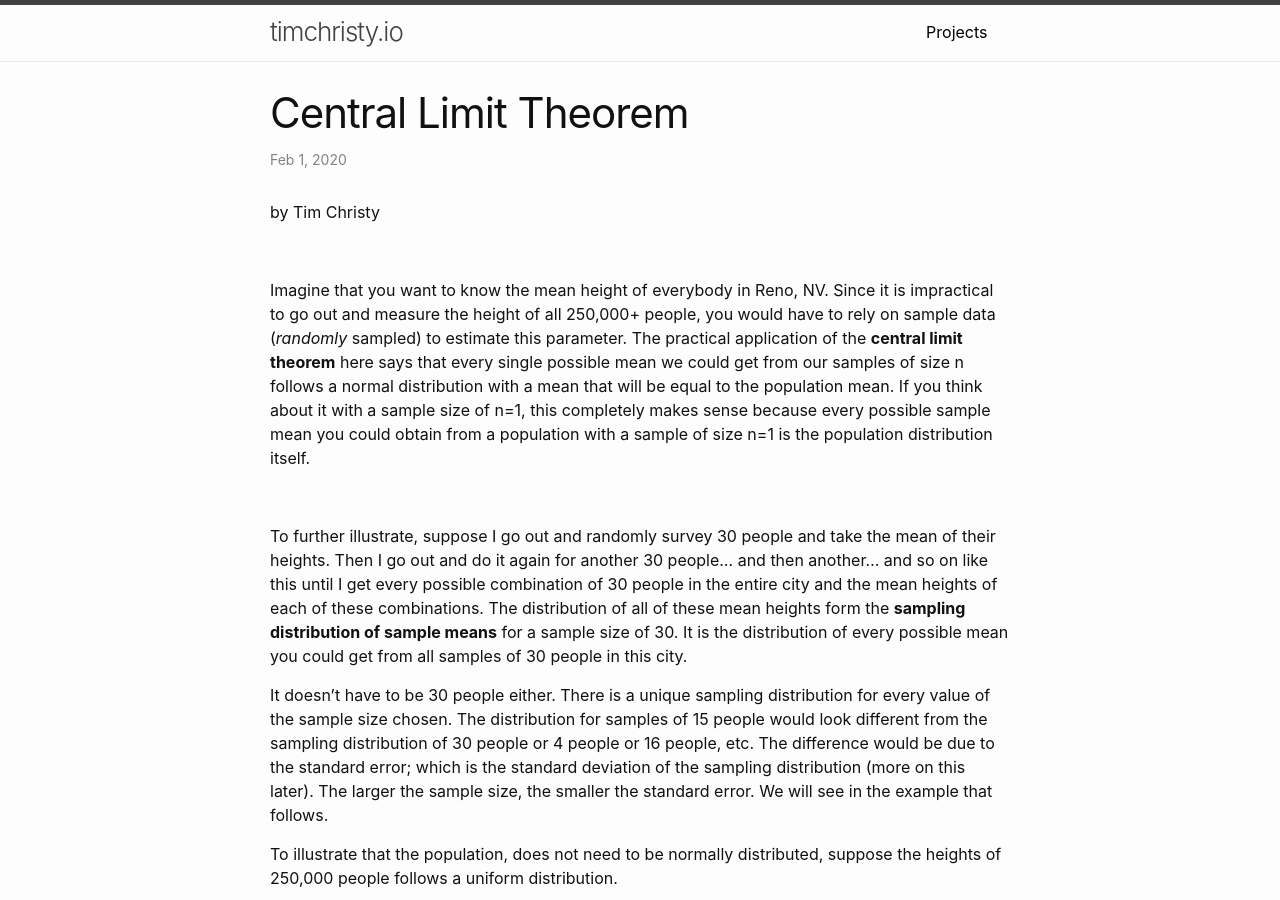
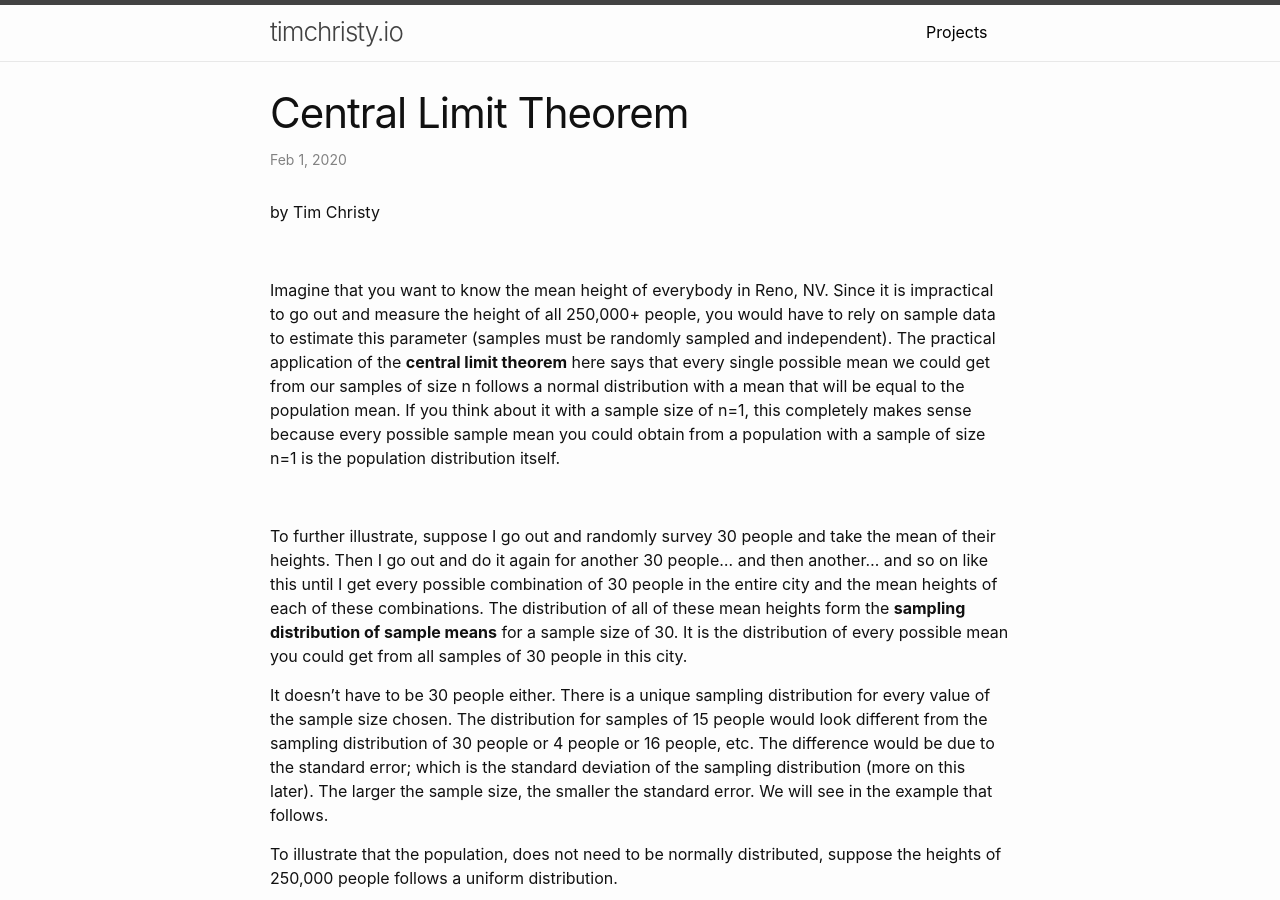
Before and after one commit to tim-christy/temp, a Jekyll site: the page built from _posts/2020-02-01-central-limit-theorem.md, in a window 1280 px wide and 900 px high. Built offline with Jekyll 4.4.1, drawn with Linux system fonts in a browser that asks for light colours; formulas are drawn with MathJax 3; some of the changed text lies outside the part shown.

Commit message:
minor edits

```diff
--- a/_posts/2020-02-01-central-limit-theorem.md
+++ b/_posts/2020-02-01-central-limit-theorem.md
@@ -7,7 +7,7 @@ by Tim Christy
 
 <br>
 
-Imagine that you want to know the mean height of everybody in Reno, NV. Since it is impractical to go out and measure the height of all 250,000+ people, you would have to rely on sample data (*randomly* sampled) to estimate this parameter. The practical application of the **central limit theorem** here says that every single possible mean we could get from our samples of size n follows a normal distribution with a mean that will be equal to the population mean. If you think about it with a sample size of n=1, this completely makes sense because every possible sample mean you could obtain from a population with a sample of size n=1 is the population distribution itself.
+Imagine that you want to know the mean height of everybody in Reno, NV. Since it is impractical to go out and measure the height of all 250,000+ people, you would have to rely on sample data to estimate this parameter (samples must be randomly sampled and independent). The practical application of the **central limit theorem** here says that every single possible mean we could get from our samples of size n follows a normal distribution with a mean that will be equal to the population mean. If you think about it with a sample size of n=1, this completely makes sense because every possible sample mean you could obtain from a population with a sample of size n=1 is the population distribution itself.
 
 <br>
 
```
Also changed, not shown: other parts of _posts/2020-02-01-central-limit-theorem.md (+1 -1 lines), _posts/2020-02-29-my-sql-mac-install.md (+2 -2 lines), _posts/2020-03-07-checking-for-normality.md (added, +5 -0 lines).
